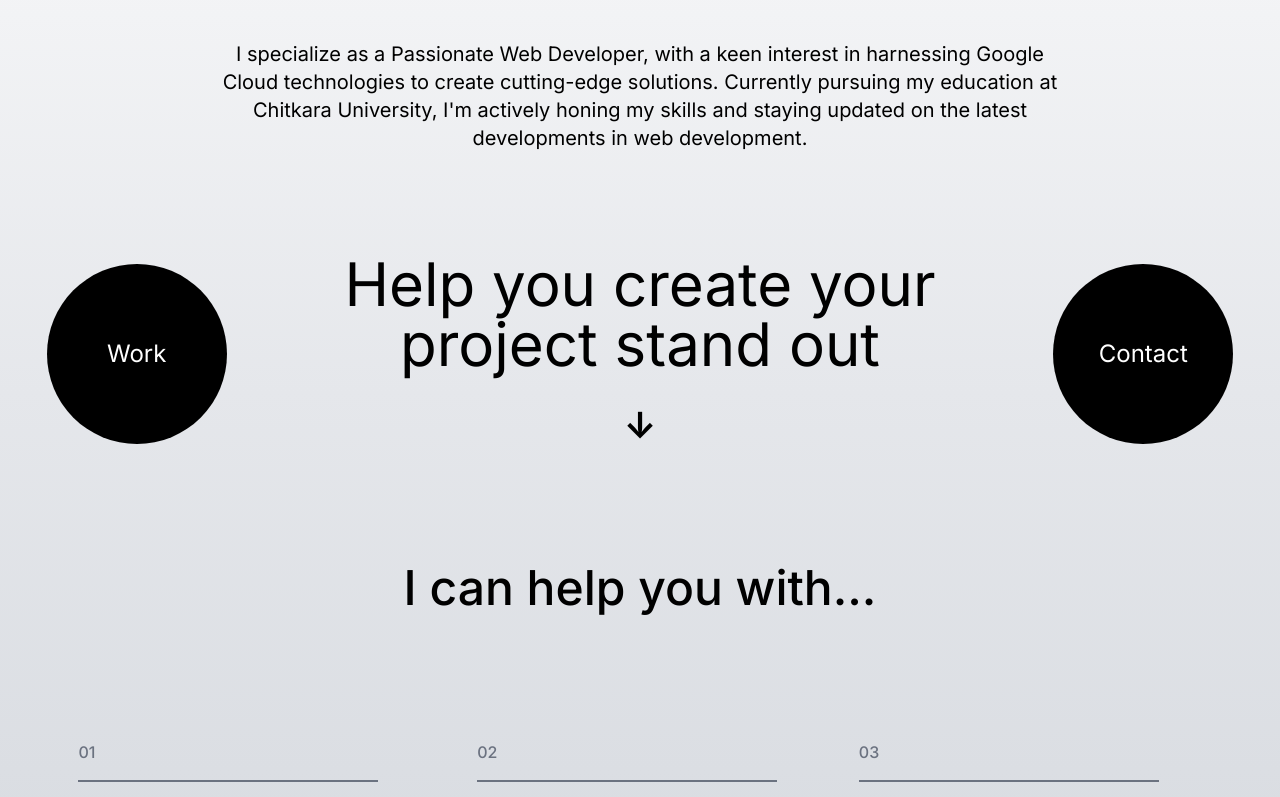
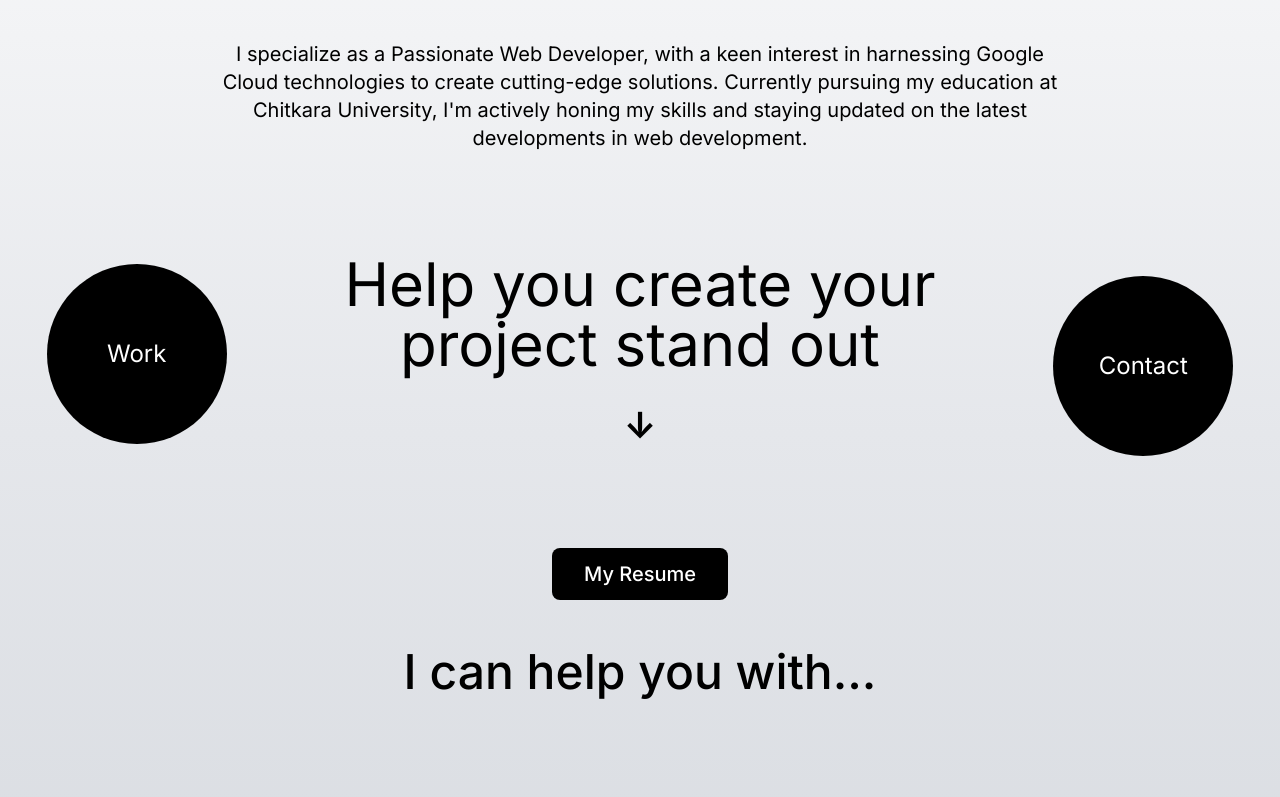
Before and after one commit to Abhishek058/Abhishek, a Next.js app: page /about in a window 1280 px wide. Shown: the part 362-1159 px from the top of the page. Built offline with nearby package versions, Linux system fonts and the light colour scheme.

Commit message:
resume button added

```diff
--- a/app/about/page.tsx
+++ b/app/about/page.tsx
@@ -45,9 +45,20 @@ export default function page() {
           <Nav
             title="Contact"
             link="/contact"
-            styl="mt-6 mb-6 w-[150px] h-[150px] sm:w-[180px] sm:h-[180px] bg-black rounded-full text-white flex items-center justify-center hover:bg-blue-500 cursor-pointer duration-300"
+            styl="mt-6 w-[150px] h-[150px] sm:w-[180px] sm:h-[180px] bg-black rounded-full text-white flex items-center justify-center hover:bg-blue-500 cursor-pointer duration-300"
           />
         </div>
+        <div className="w-full flex items-center justify-center mb-8">
+          <a
+            className="text-lg md:text-xl font-medium bg-black text-white px-6 md:px-8 py-2 md:py-3 rounded-lg hover:rounded-full hover:bg-gray-800"
+            href="https://docs.google.com/document/d/17Ikr9MsDhkoPwCjqx8C1lsdAaBQQP0SSWZP7y8CikJk/edit?usp=sharing"
+            target="_blank"
+            rel="noopener noreferrer"
+          >
+            My Resume
+          </a>
+        </div>
+
         <div className="flex flex-col items-center justify-center p-4">
           <h1 className="text-5xl font-medium">I can help you with...</h1>
           <div className="flex flex-col lg:flex-row py-32 items-center justify-center gap-y-12 gap-x-14 sm:w-[90%]">
```
